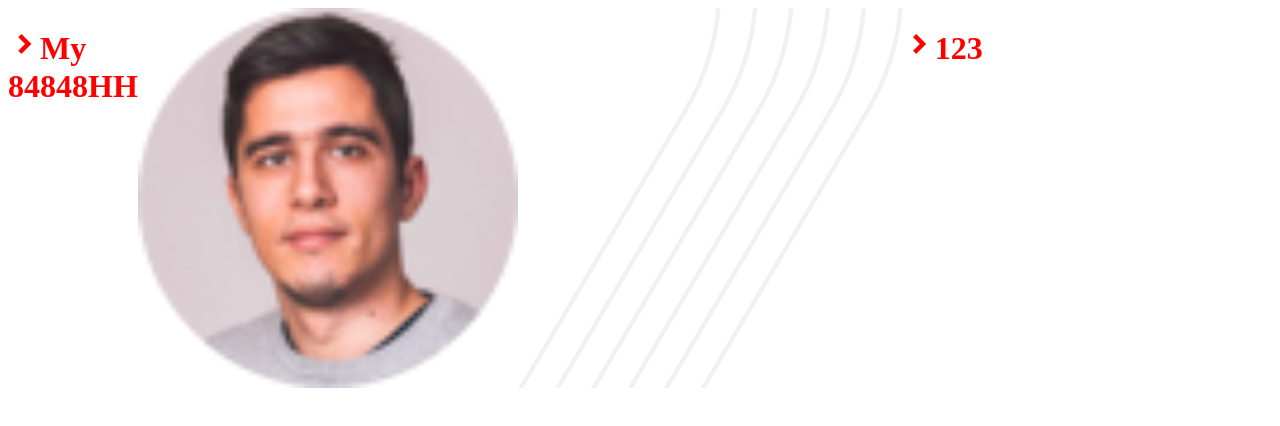
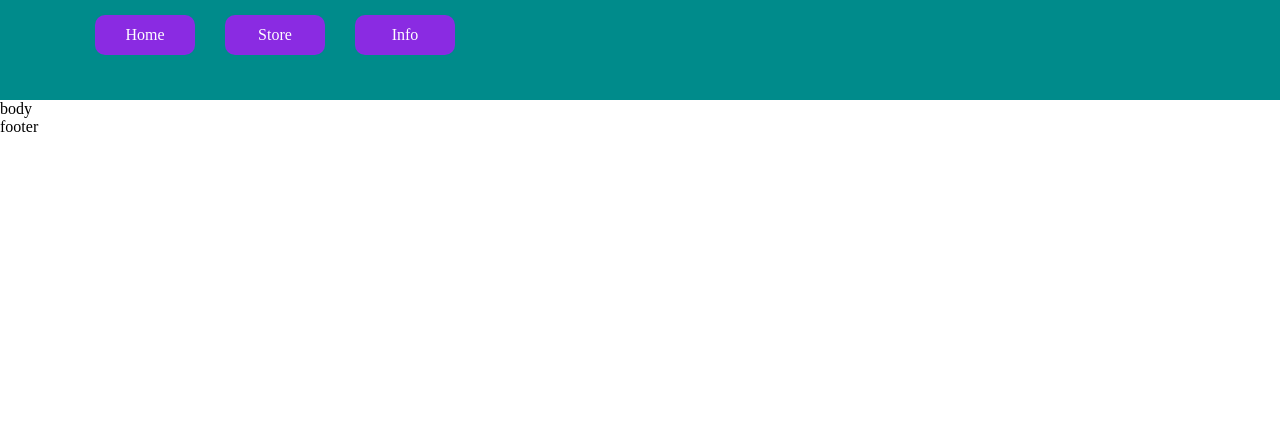
Before and after one commit to vadym9/typescript-starter, a React app: page / in a window 1280 px wide. Shown: the top 426 px of the page. Built offline with nearby package versions, Linux system fonts and the light colour scheme.

Commit message:
add styles for header

```diff
--- a/src/components/App.js
+++ b/src/components/App.js
@@ -1,16 +1,33 @@
 import React from 'react';
-import user from '../img/user.png';
-import bgLines from '../img/bg-lines.svg';
-
-const bool = true;
 
 const App = () => (
-  <div>
-    <h1>My 84848HH</h1>
-    <img src={user} alt="user" />
-    <img src={bgLines} alt="bg-lines" />
-    {bool && <h1>123</h1>}
-  </div>
+  <>
+    <header>
+      <div className="container">
+        <div className="navbar flex">
+          <div className="item">
+            <a href="/#" className="link"><div className="link-item flex ai-center jc-center">Home</div></a>
+          </div>
+          <div className="item">
+            <a href="/#" className="link"><div className="link-item flex ai-center jc-center">Store</div></a>
+          </div>
+          <div className="item">
+            <a href="/#" className="link"><div className="link-item flex ai-center jc-center">Info</div></a>
+          </div>
+        </div>
+      </div>
+    </header>
+    <main>
+      <div>
+        body
+      </div>
+    </main>
+    <footer>
+      <div>
+        footer
+      </div>
+    </footer>
+  </>
 );
 
 export default App;
--- /dev/null
+++ b/src/scss/_critical.scss
@@ -0,0 +1,21 @@
+header {
+  width: 100%;
+  height: 100px;
+  background: darkcyan;
+
+  .item {
+    margin: 15px;
+
+    a {
+      text-decoration: none;
+      color: white;
+
+      .link-item {
+        width: 100px;
+        height: 40px;
+        background: blueviolet;
+        border-radius: 10px;
+      }
+    }
+  }
+}
--- a/src/scss/base/common.scss
+++ b/src/scss/base/common.scss
@@ -0,0 +1,25 @@
+body{
+  margin: 0px;
+  padding: 0px;
+}
+
+.container{
+  margin: 0 auto;
+  padding: 0 80px;
+}
+
+.flex{
+  display: flex;
+}
+
+.jcsb{
+  justify-content: space-between;
+}
+
+.ai-center{
+  align-items: center;
+}
+
+.jc-center{
+  justify-content: center;
+}
--- a/src/scss/base/typography.scss
+++ b/src/scss/base/typography.scss
@@ -0,0 +1,13 @@
+
+h1 {
+  color: red;
+  font-family: "icomoon";
+
+  &:before {
+    content: "\e901";
+  }
+}
+
+h2 {
+  color: red;
+}
--- a/src/scss/style.scss
+++ b/src/scss/style.scss
@@ -1,24 +1,6 @@
 @import './base/variables';
 @import './base/fonts';
 @import './base/buttons';
-@import './base/typography.scss';
-@import './base/common.scss';
-
-h1 {
-  color: red;
-  font-family: "icomoon";
-
-  &:before {
-    content: "\e901";
-  }
-}
-
-h2 {
-  color: red;
-}
-
-div {
-  display: flex;
-  border-radius: 8px;
-  text-emphasis: none;
-}
+@import './base/typography';
+@import './base/common';
+@import './critical';
```
